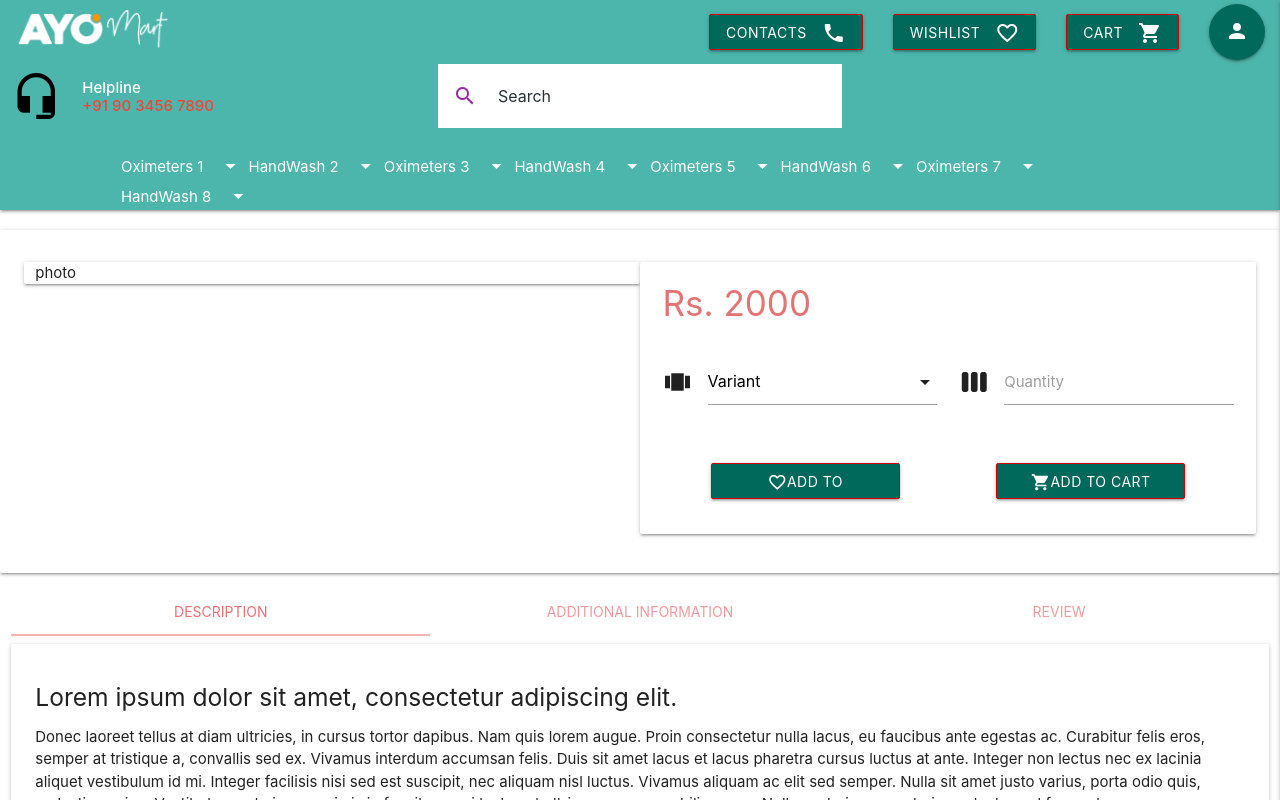
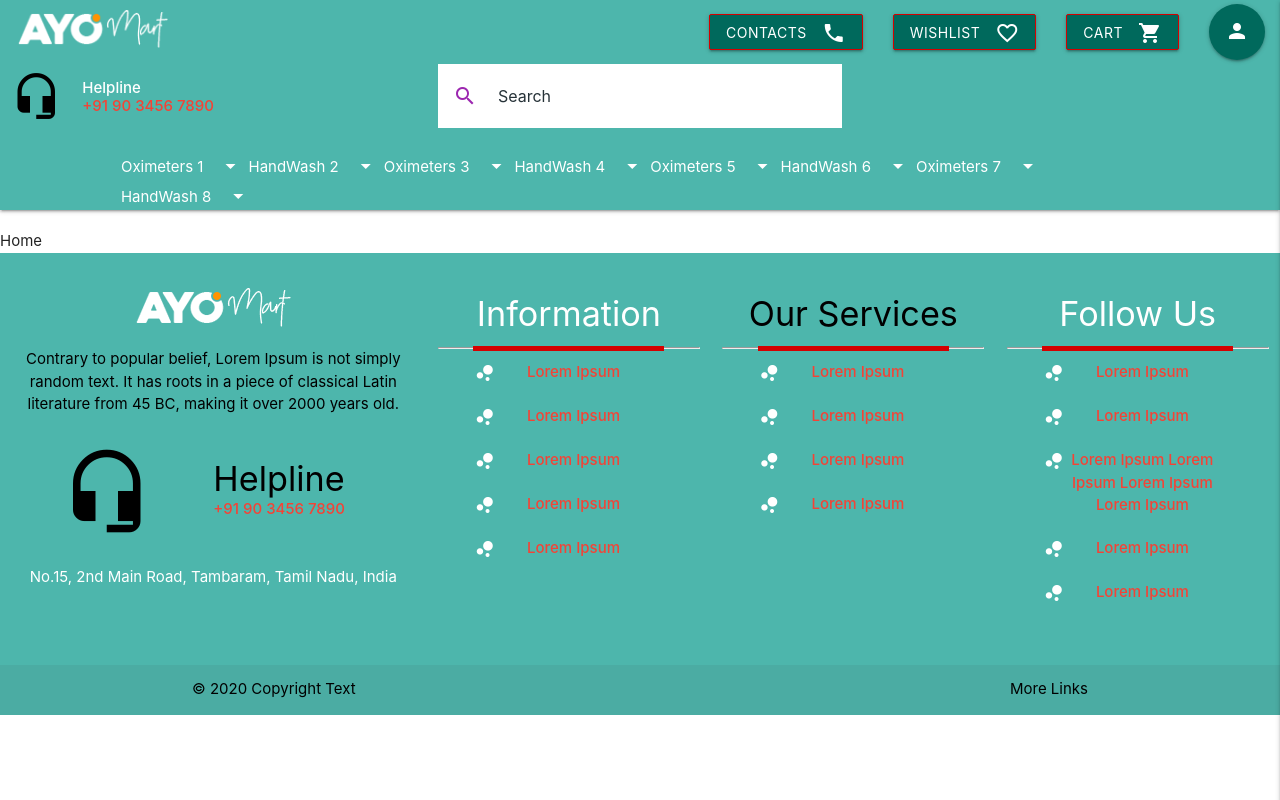
Before and after one commit to MadhanMurali/ecommerce-1, a React (Create React App) app: page / in a window 1280 px wide. Shown: the top 800 px of the page. Built offline with nearby package versions, Linux system fonts and the light colour scheme; data requests are answered from the project's data file.

Commit message:
react router, lazy loading and super simple loading screen

```diff
--- a/src/App.css
+++ b/src/App.css
@@ -1,17 +1,3 @@
-body {
-  margin: 0;
-  font-family: -apple-system, BlinkMacSystemFont, 'Segoe UI', 'Roboto', 'Oxygen',
-    'Ubuntu', 'Cantarell', 'Fira Sans', 'Droid Sans', 'Helvetica Neue',
-    sans-serif;
-  -webkit-font-smoothing: antialiased;
-  -moz-osx-font-smoothing: grayscale;
-}
-
-code {
-  font-family: source-code-pro, Menlo, Monaco, Consolas, 'Courier New',
-    monospace;
-}
-
 .material-icons {
   display: inline-flex;
   vertical-align: top;
--- a/src/App.js
+++ b/src/App.js
@@ -1,20 +1,36 @@
-import React from 'react';
-
-//JS imports
-import Header from './PageBlocks/Header/Header';
-import Footer from './PageBlocks/Footer/Footer';
+import React, { Suspense, lazy } from 'react';
+import { Switch, Route } from 'react-router-dom';
 
 //CSS imports
 import 'materialize-css/dist/css/materialize.min.css'; // keep this as first css import -- do not change line pos --
 import './App.css';
-import ProductView from './Pages/ProductView/ProductView';
+import SuperSimpleLoadingScreen from './Utilities/LoadingScreen/SuperSimpleLoadingScreen/SuperSimpleLoadingScreen';
+
+//JS imports
+const Header = lazy( () => import('./PageBlocks/Header/Header') );
+const Footer = lazy( () => import('./PageBlocks/Footer/Footer') );
+const Home = lazy( () => import('./Pages/Home/Home') );
+const Products = lazy( () => import('./Pages/Products/Products') );
+const ProductView = lazy( () => import('./Pages/ProductView/ProductView') );
 
 function App() {
   return (
     <div className="App">
-      <Header />
-        <ProductView />
-      <Footer />
+        <Suspense fallback={<SuperSimpleLoadingScreen />}>
+          <Header />
+          <Switch>
+            <Route exact path="/">
+              <Home />
+            </Route>
+            <Route exact path="/products">
+              <Products />
+            </Route>
+            <Route exact path="/product-view">
+              <ProductView />
+            </Route>
+          </Switch>
+          <Footer />
+        </Suspense>
     </div>
   );
 }
--- a/src/Utilities/LoadingScreen/SuperSimpleLoadingScreen/SuperSimpleLoadingScreen.css
+++ b/src/Utilities/LoadingScreen/SuperSimpleLoadingScreen/SuperSimpleLoadingScreen.css
@@ -1,15 +1,24 @@
+@font-face {
+  font-family: "Open Sans Condensed Light";
+  src: url('../../../Fonts/OpenSansCondensed/OpenSansCondensed-Light.ttf');
+}
+
 .super-simple-loading-screen {
-    width: 100%
+    height: 50vh;
+    width: 100%;
 }
 
 /* loading dots */
 
-.super-simple-loading:after {
-    content: ' .';
-    animation: dots 1s steps(5, end) infinite;
+.super-simple-loading {
+    margin: 0 auto 0 auto;
+    animation: super-simple-loading-text-animation 1s infinite;
+    font-family: "Open Sans Condensed Light";
+    position: relative;
+    top: -1rem;
 }
 
-  @keyframes dots {
+@keyframes super-simple-loading-text-animation {
   0%, 20% {
     color: rgba(0,0,0,0);
     text-shadow:
--- a/src/Utilities/LoadingScreen/SuperSimpleLoadingScreen/SuperSimpleLoadingScreen.js
+++ b/src/Utilities/LoadingScreen/SuperSimpleLoadingScreen/SuperSimpleLoadingScreen.js
@@ -1,11 +1,11 @@
 import React from 'react';
 
-//NEED TO TEST!!!
+import './SuperSimpleLoadingScreen.css';
 
 const SuperSimpleLoadingScreen = () => {
     return (
-        <div className="super-simple-loading-screen">
-            <p class="super-simple-loading">Loading dots</p>
+        <div className="super-simple-loading-screen valign-wrapper">
+            <h4 className="super-simple-loading">Loading...</h4>
         </div>
     );
 }
--- a/src/index.css
+++ b/src/index.css
@@ -1,17 +1,3 @@
-body {
-  margin: 0;
-  font-family: -apple-system, BlinkMacSystemFont, 'Segoe UI', 'Roboto', 'Oxygen',
-    'Ubuntu', 'Cantarell', 'Fira Sans', 'Droid Sans', 'Helvetica Neue',
-    sans-serif;
-  -webkit-font-smoothing: antialiased;
-  -moz-osx-font-smoothing: grayscale;
-}
-
-code {
-  font-family: source-code-pro, Menlo, Monaco, Consolas, 'Courier New',
-    monospace;
-}
-
 .material-icons {
   display: inline-flex;
   vertical-align: top;
```
Also changed, not shown: src/Fonts/OpenSansCondensed/OpenSansCondensed-Light.ttf (added). Lines whose indentation alone changed are shown as unchanged.
